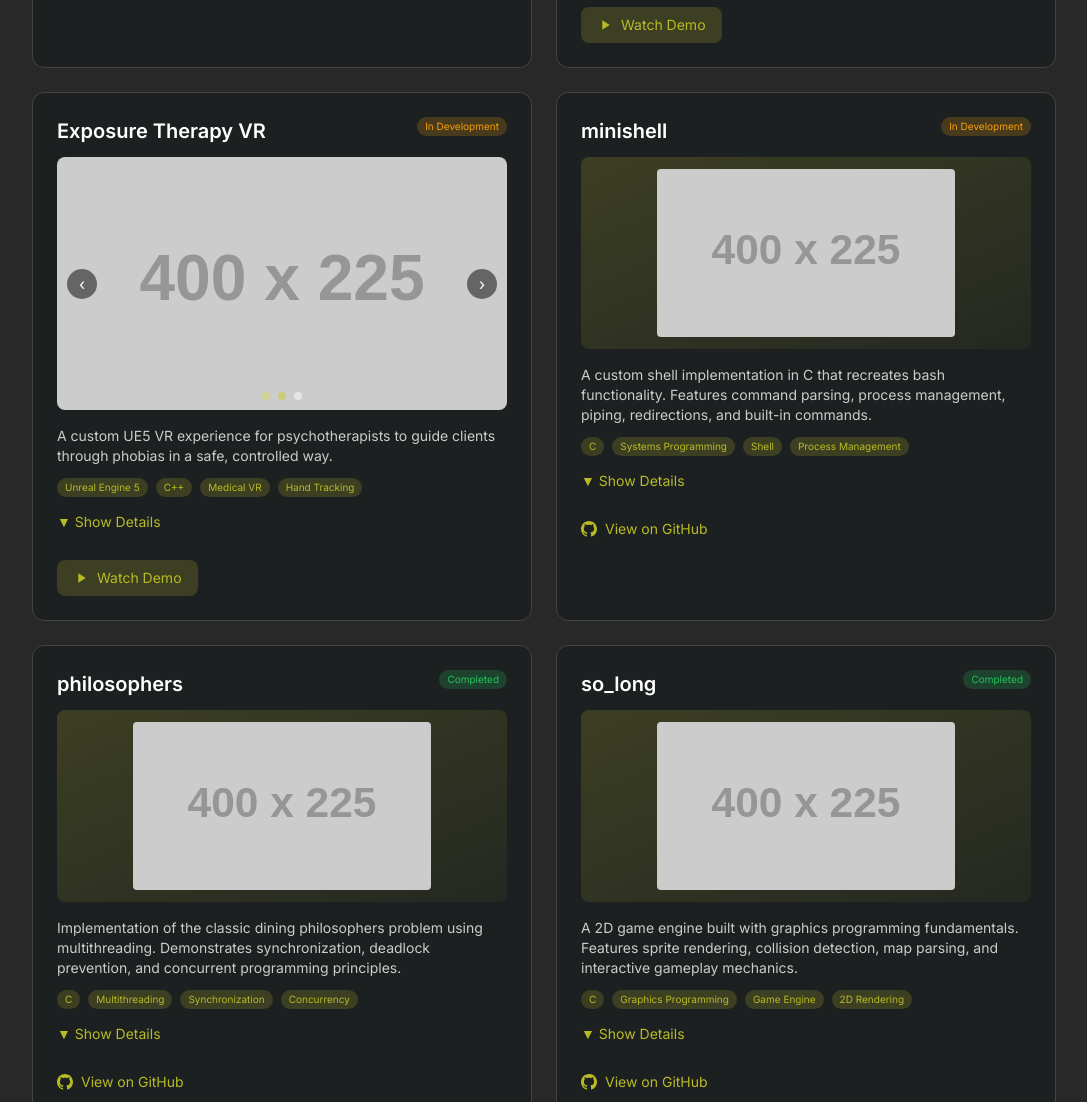
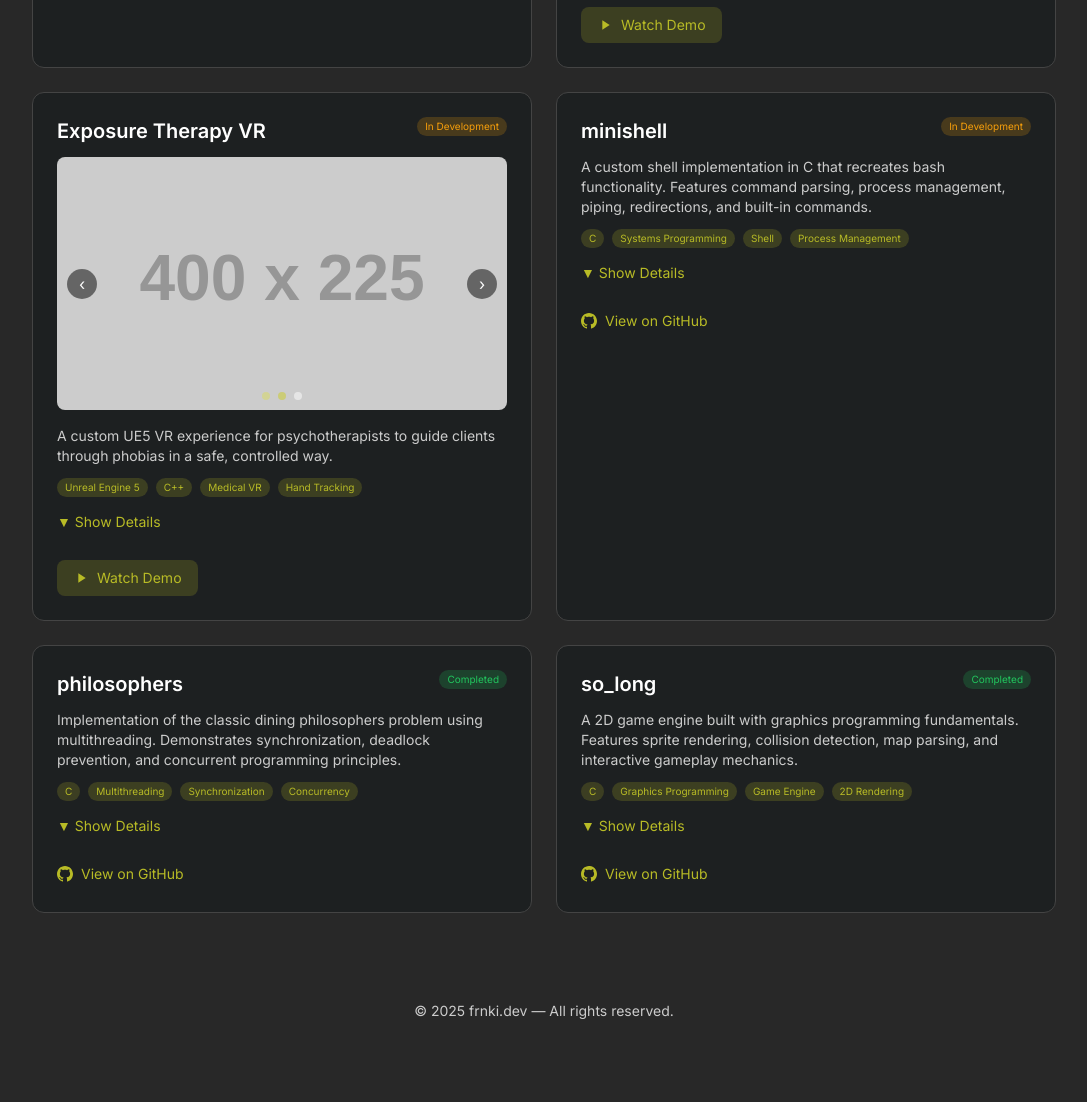
Before and after one commit to frnki42/frnki.dev, a plain HTML site: page projects.html in a window 1280 px wide. Shown: the part 797-1899 px from the top of the page, without its empty margins (96-1183 px from the left). After the commit the page ends 1842 px from the top, so only its background shows below. Drawn offline with nearby package versions, Linux system fonts and the light colour scheme; placeholder pictures from the web are drawn by us.

Commit message:
fix: adjusted 42projects to not show images

```diff
--- a/projects.html
+++ b/projects.html
@@ -453,11 +453,6 @@
           <span class="project-status status-development">In Development</span>
         </div>
 
-        <!-- Project Image -->
-        <div class="w-full h-48 bg-gradient-to-br from-green/20 to-green/5 rounded-lg mb-4 overflow-hidden cursor-pointer flex items-center justify-center p-3" onclick="showImageModal('https://via.placeholder.com/400x225/1d2021/b8bb26?text=minishell+Terminal', 'minishell custom shell implementation')">
-          <img src="https://via.placeholder.com/400x225/1d2021/b8bb26?text=minishell+Terminal" alt="minishell custom shell implementation" class="max-w-full max-h-full object-contain rounded hover:scale-105 transition-transform duration-300">
-        </div>
-
         <p class="text-sm text-sub mt-2 mb-3">A custom shell implementation in C that recreates bash functionality. Features command parsing, process management, piping, redirections, and built-in commands.</p>
 
         <div class="flex flex-wrap gap-2 mb-3">
@@ -508,11 +503,6 @@
           <span class="project-status status-completed">Completed</span>
         </div>
 
-        <!-- Project Image -->
-        <div class="w-full h-48 bg-gradient-to-br from-green/20 to-green/5 rounded-lg mb-4 overflow-hidden cursor-pointer flex items-center justify-center p-3" onclick="showImageModal('https://via.placeholder.com/400x225/1d2021/b8bb26?text=Dining+Philosophers', 'dining philosophers problem visualization')">
-          <img src="https://via.placeholder.com/400x225/1d2021/b8bb26?text=Dining+Philosophers" alt="dining philosophers problem visualization" class="max-w-full max-h-full object-contain rounded hover:scale-105 transition-transform duration-300">
-        </div>
-
         <p class="text-sm text-sub mt-2 mb-3">Implementation of the classic dining philosophers problem using multithreading. Demonstrates synchronization, deadlock prevention, and concurrent programming principles.</p>
 
         <div class="flex flex-wrap gap-2 mb-3">
@@ -561,11 +551,6 @@
         <div class="flex justify-between items-start mb-3">
           <h3 class="text-xl font-semibold text-white">so_long</h3>
           <span class="project-status status-completed">Completed</span>
-        </div>
-
-        <!-- Project Image -->
-        <div class="w-full h-48 bg-gradient-to-br from-green/20 to-green/5 rounded-lg mb-4 overflow-hidden cursor-pointer flex items-center justify-center p-3" onclick="showImageModal('https://via.placeholder.com/400x225/1d2021/b8bb26?text=2D+Game+Engine', '2D game engine with graphics')">
-          <img src="https://via.placeholder.com/400x225/1d2021/b8bb26?text=2D+Game+Engine" alt="2D game engine with graphics" class="max-w-full max-h-full object-contain rounded hover:scale-105 transition-transform duration-300">
         </div>
 
         <p class="text-sm text-sub mt-2 mb-3">A 2D game engine built with graphics programming fundamentals. Features sprite rendering, collision detection, map parsing, and interactive gameplay mechanics.</p>
```
Also changed, not shown: index.html (+1 -1 lines).
